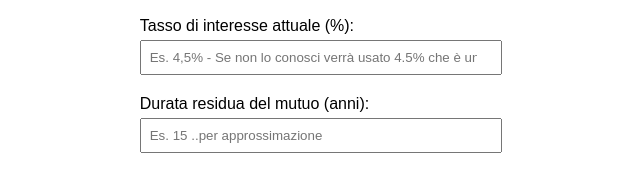
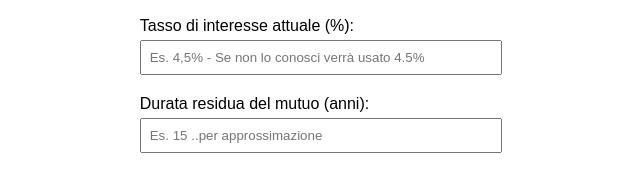
Before and after one commit to Dandim80/Surroga-e-Analisi-, a plain HTML site: page Index.html in a window 1280 px wide. Shown: the part 175-345 px from the top of the page, 319-959 px from the left. Drawn offline with Linux system fonts and the light colour scheme.

Commit message:
Update Index.html

```diff
--- a/Index.html
+++ b/Index.html
@@ -51,7 +51,7 @@ Io  <!DOCTYPE html>
         <input type="number" id="rataVariabile" placeholder="Es. 650">
 
         <label>Tasso di interesse attuale (%):</label>
-        <input type="number" id="tassoVariabile" placeholder="Es. 4,5% - Se non lo conosci verrà usato 4.5% che è un tasso medio variabile attuale">
+        <input type="number" id="tassoVariabile" placeholder="Es. 4,5% - Se non lo conosci verrà usato 4.5%">
 
         <label>Durata residua del mutuo (anni):</label>
         <input type="number" id="durataMutuo" placeholder="Es. 15 ..per approssimazione">
```
